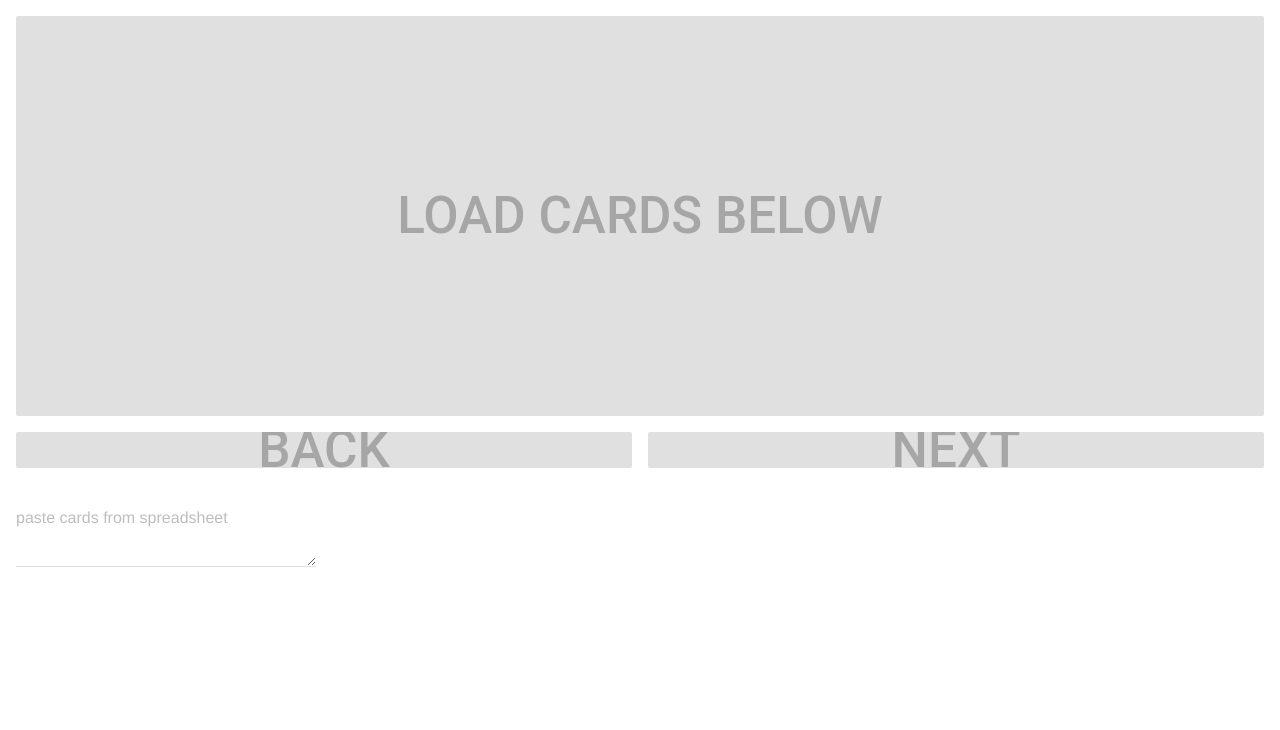
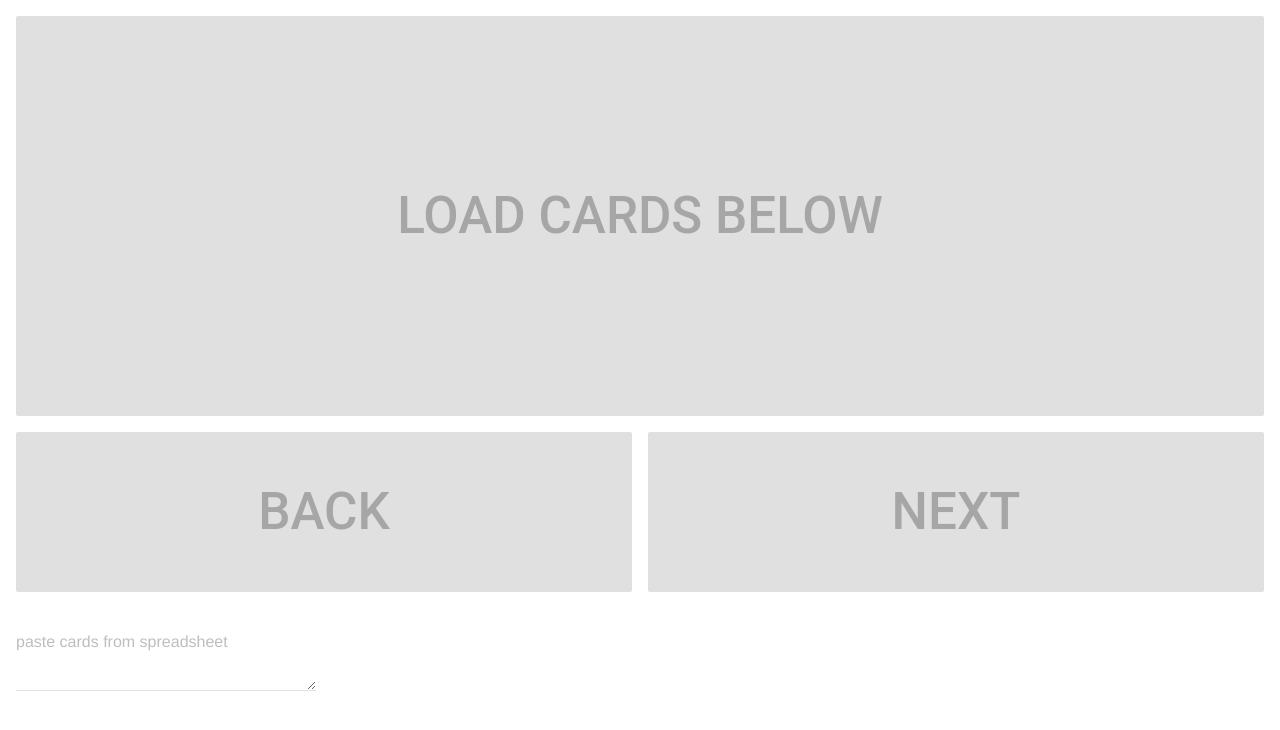
Before and after one commit to joshm21/online-flashcards-from-list, a plain HTML site: page index.html in a window 1280 px wide. Drawn offline with nearby package versions, Linux system fonts and the light colour scheme.

Commit message:
change back/next button height

```diff
--- a/style.css
+++ b/style.css
@@ -6,3 +6,11 @@ button.mdl-button {
 #btnFlip {
   height:50vh;
 }
+
+#btnBack {
+  height:20vh;
+}
+
+#btnNext{
+  height:20vh;
+}
```
